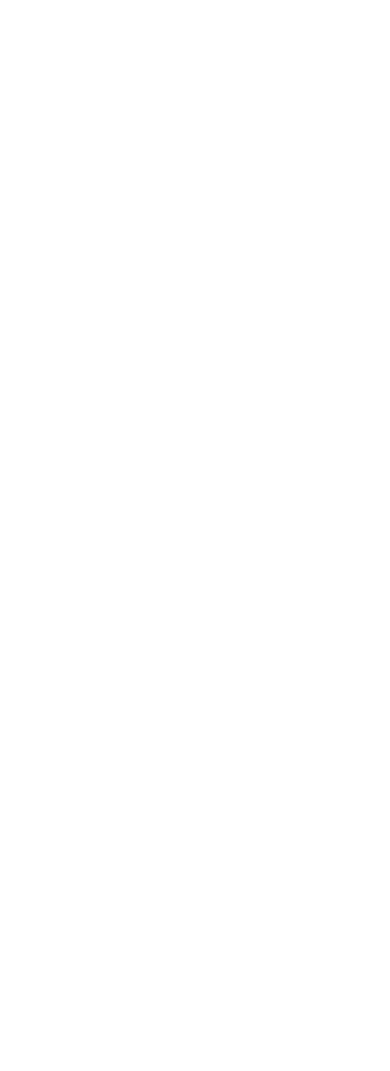
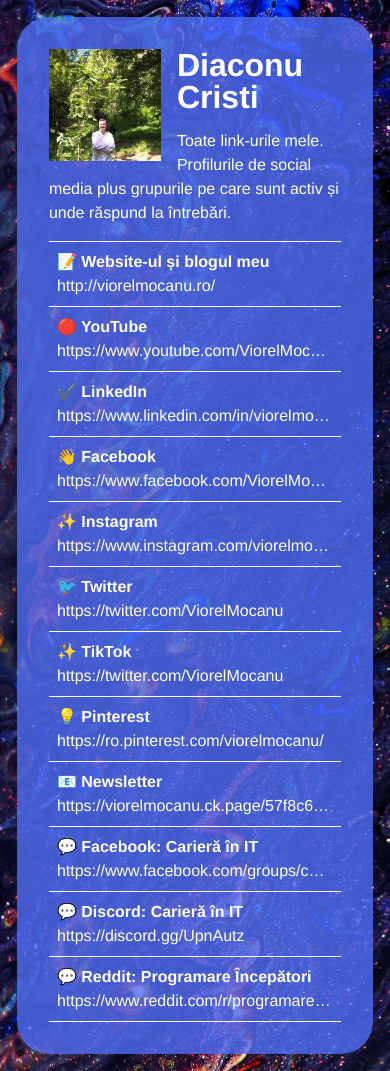
Before and after one commit to 1Crysis/site-1-demo, a plain HTML site: page index.html in a window 390 px wide. Before the commit the page ends 844 px from the top, so only its background shows below. Drawn offline with Linux system fonts and the light colour scheme.

Commit message:
fisiere noi

```diff
--- a/index.html
+++ b/index.html
@@ -1,28 +1,125 @@
 <!DOCTYPE html>
 <html lang="ro-RO">
+
 <head>
-        <title>Site 1 Demo - Index Page</title>
+    <title>Diaconu Cristi - Link-uri utile</title>
     <meta charset="UTF-8">
     <meta name="robots" content="index, follow" />
     <meta name="viewport" content="width=device-width, initial-scale=1.0" />
-
-
-
-
+    <meta name="description"
+        content="Toate link-urile mele. Profilurile de social media plus grupurile pe care sunt activ și unde răspund la întrebări." />
+    <meta property="og:title" content="Site 1 Demo - Index Page" />
+    <meta property="og:site_name" content="Diaconu Cristi" />
+    <meta property="og:type" content="website" />
+    <meta property="og:locale" content="ro_RO" />
+    <meta property="og:url" content="https://www.accesoriigsmsuceava.ro/home" />
+    <meta property="og:image" content="og-image.jpg" /> <!-- !ToDo -->
+    <meta property="og:image:width" content="1200" />
+    <meta property="og:image:height" content="630" />
+    <link rel="stylesheet" href="style.css">
 
 </head>
 
 <body>
+    <div class="Container">
+        <header>
+            <img class="Avatar" src="Diaconu Cristi.jpg" width="200" height="200" alt="Diaconu Cristi" />
+            <h1 class="TitlulPaginii">
+                <strong>Diaconu Cristi</strong>
+            </h1>
+            <p class="DescrierePrincipală">Toate link-urile mele. Profilurile de social media plus grupurile pe care
+                sunt
+                activ și unde răspund la întrebări.</p>
+        </header>
 
-
+        <main>
+            <ul class="ListaLinkuri">
+                <li class="ListaItem">
+                    <a href="http://viorelmocanu.ro/" class="ListaLink" title="Intră pe site-ul meu acum">
+                        <h2 class="ListaTitlu">📝 Website-ul și blogul meu</h2>
+                        <p class="ListaText">http://viorelmocanu.ro/</p>
+                    </a>
+                </li>
+                <li class="ListaItem">
+                    <a href="https://www.youtube.com/ViorelMocanu" class="ListaLink"
+                        title="Abonează-te la canalul meu de Youtube">
+                        <h2 class="ListaTitlu">🔴 YouTube</h2>
+                        <p class="ListaText">https://www.youtube.com/ViorelMocanu</p>
+                    </a>
+                </li>
+                <li class="ListaItem">
+                    <a href="https://www.linkedin.com/in/viorelmocanu/" class="ListaLink"
+                        title="Vezi profilul meu de LinkedIn">
+                        <h2 class="ListaTitlu">✔️ LinkedIn</h2>
+                        <p class="ListaText">https://www.linkedin.com/in/viorelmocanu/</p>
+                    </a>
+                </li>
+                <li class="ListaItem">
+                    <a href="https://www.facebook.com/ViorelMocanu.ro" class="ListaLink"
+                        title="Vezi pagina mea de Facebook">
+                        <h2 class="ListaTitlu">👋 Facebook</h2>
+                        <p class="ListaText">https://www.facebook.com/ViorelMocanu.ro</p>
+                    </a>
+                </li>
+                <li class="ListaItem">
+                    <a href="https://www.instagram.com/viorelmocanu.ro/" class="ListaLink"
+                        title="Vezi profilul meu de Instagram">
+                        <h2 class="ListaTitlu">✨ Instagram</h2>
+                        <p class="ListaText">https://www.instagram.com/viorelmocanu.ro/</p>
+                    </a>
+                </li>
+                <li class="ListaItem">
+                    <a href="https://twitter.com/ViorelMocanu" class="ListaLink" title="Vezi profilul meu de Twitter">
+                        <h2 class="ListaTitlu">🐦 Twitter</h2>
+                        <p class="ListaText">https://twitter.com/ViorelMocanu</p>
+                    </a>
+                </li>
+                <li class="ListaItem">
+                    <a href="https://www.tiktok.com/@viorelmocanu.ro" class="ListaLink"
+                        title="Vezi profilul meu de TikTok">
+                        <h2 class="ListaTitlu">✨ TikTok</h2>
+                        <p class="ListaText">https://twitter.com/ViorelMocanu</p>
+                    </a>
+                </li>
+                <li class="ListaItem">
+                    <a href="https://ro.pinterest.com/viorelmocanu/" class="ListaLink"
+                        title="Vezi profilul meu de Pinterest">
+                        <h2 class="ListaTitlu">💡 Pinterest</h2>
+                        <p class="ListaText">https://ro.pinterest.com/viorelmocanu/</p>
+                    </a>
+                </li>
+                <li class="ListaItem">
+                    <a href="https://viorelmocanu.ck.page/57f8c6e612" class="ListaLink"
+                        title="Înscriete-te la newsletter-ul meu">
+                        <h2 class="ListaTitlu">📧 Newsletter</h2>
+                        <p class="ListaText">https://viorelmocanu.ck.page/57f8c6e612</p>
+                    </a>
+                </li>
+                <li class="ListaItem">
+                    <a href="https://www.facebook.com/groups/carierait" class="ListaLink"
+                        title="Intră în grupul de Facebook">
+                        <h2 class="ListaTitlu">💬 Facebook: Carieră în IT</h2>
+                        <p class="ListaText">https://www.facebook.com/groups/carierait</p>
+                    </a>
+                </li>
+                <li class="ListaItem">
+                    <a href="https://discord.gg/UpnAutz" class="ListaLink" title="Intră pe grupul de Discord">
+                        <h2 class="ListaTitlu">💬 Discord: Carieră în IT</h2>
+                        <p class="ListaText">https://discord.gg/UpnAutz</p>
+                    </a>
+                </li>
+                <li class="ListaItem">
+                    <a href="https://www.reddit.com/r/programareIncepatori/" class="ListaLink"
+                        title="Intră pe grupul de Reddit">
+                        <h2 class="ListaTitlu">💬 Reddit: Programare Începători</h2>
+                        <p class="ListaText">https://www.reddit.com/r/programareIncepatori/</p>
+                    </a>
+                </li>
+            </ul>
+        </main>
 
 
 
 
 </body>
-
-
-
-
-
 </html>
--- /dev/null
+++ b/style.css
@@ -0,0 +1,42 @@
+html { background: black url("background.jpg") center center no-repeat; background-size: cover; color: white; font-family: 'Inter', Helvetica, Arial, sans-serif; font-size: 16px; line-height: 1.5em; }
+@supports (font-variation-settings: normal) {
+	html { font-family: 'Inter var', Helvetica, Arial, sans-serif; }
+}
+
+body { display: block; min-height: 100vh; margin: 0; text-rendering: optimizeSpeed;
+	@media (min-width: 500px) { display: grid; place-items: center; }
+}
+
+img, picture { max-width: 100%; display: block; }
+
+input, button, textarea, select { font: inherit; }
+
+strong { font-weight: 900; }
+
+.Container { background: rgba(79, 109, 245, 0.8); padding: 1rem; font-size: clamp(1rem, 2vw, 2rem); line-height: 1.5em;
+	@media (min-width: 300px) { margin: 2vh; padding: 2rem; border-radius: 2rem; }
+	@media (min-width: 500px) { margin: 7vw; padding: 3rem; }
+}
+
+        header { display: block; }
+		.Avatar { display: block; width: 112px; height: auto; margin: 0 1em 1em 0;
+			@media (min-width: 380px) { float: left; }
+			@media (min-width: 930px) { width: clamp(130px, 14vw, 12rem); }
+		}
+			.Avatar img { display: block; width: 100%; height: auto; border-radius: 50%; }
+		.TitlulPaginii { display: block; margin: 0; font-size: clamp(2rem, 6vw, 4rem); line-height: 1em; }
+		.SubtitlulPaginii { display: block; margin: 0; font-size: clamp(1rem, 2vw, 2rem); font-weight: 400; line-height: 1em; }
+		.DescrierePrincipala { display: block; margin: 0.5em 0 1.5em;
+			@media (min-width: 500px) { margin-bottom: 0.5em; }
+		}
+
+        main { clear: both; }
+			.ListaLinkuri { display: block; margin: 0; padding: 0; border-top: 1px solid #fff;
+				@media (min-width: 1800px) { display: grid; grid-template-columns: 1fr 1fr; }
+			}
+				.ListaItem { display: block; margin: 0; padding: 0; border-bottom: 1px solid #fff; }
+					.ListaLink { display: block; padding: 0.5em; color: #fff; text-decoration: none;
+						&:hover { background: white; color: black; }
+					}
+						.ListaTitlu, .ListaText { display: block; margin: 0; padding: 0; font-size: 1em; line-height: 1.5em; font-weight: 900; }
+						.ListaText { white-space: nowrap; overflow: hidden; text-overflow: ellipsis; font-weight: 400; }
```
Also changed, not shown: Diaconu Cristi.jpg (added), background.jpg (added), 1 other file. Lines whose indentation alone changed are shown as unchanged.
